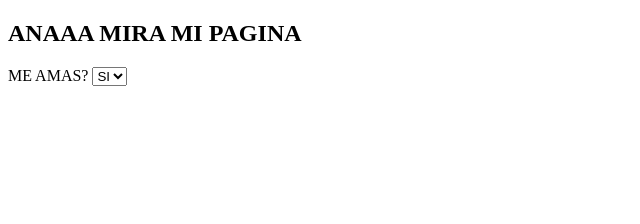
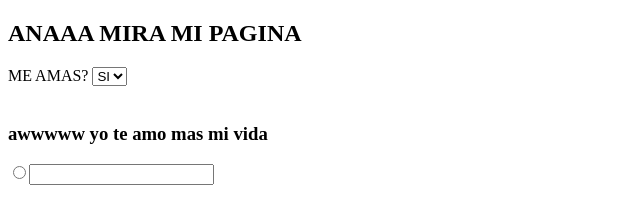
Before and after one commit to agusrpt/Prueba, a plain HTML site: page index.html in a window 1280 px wide. Shown: the whole page, without its empty margins (0-640 px from the left). Drawn offline with Linux system fonts and the light colour scheme.

Commit message:
Update index.html

```diff
--- a/index.html
+++ b/index.html
@@ -16,6 +16,9 @@
                 <option>SI</option>
                 <option>SI</option>
             </select>
+    <br><br>
+    <h3>awwwww yo te amo mas mi vida</h3>
+    <input type="radio"><input/>
 </body>
 
 </html>
```
